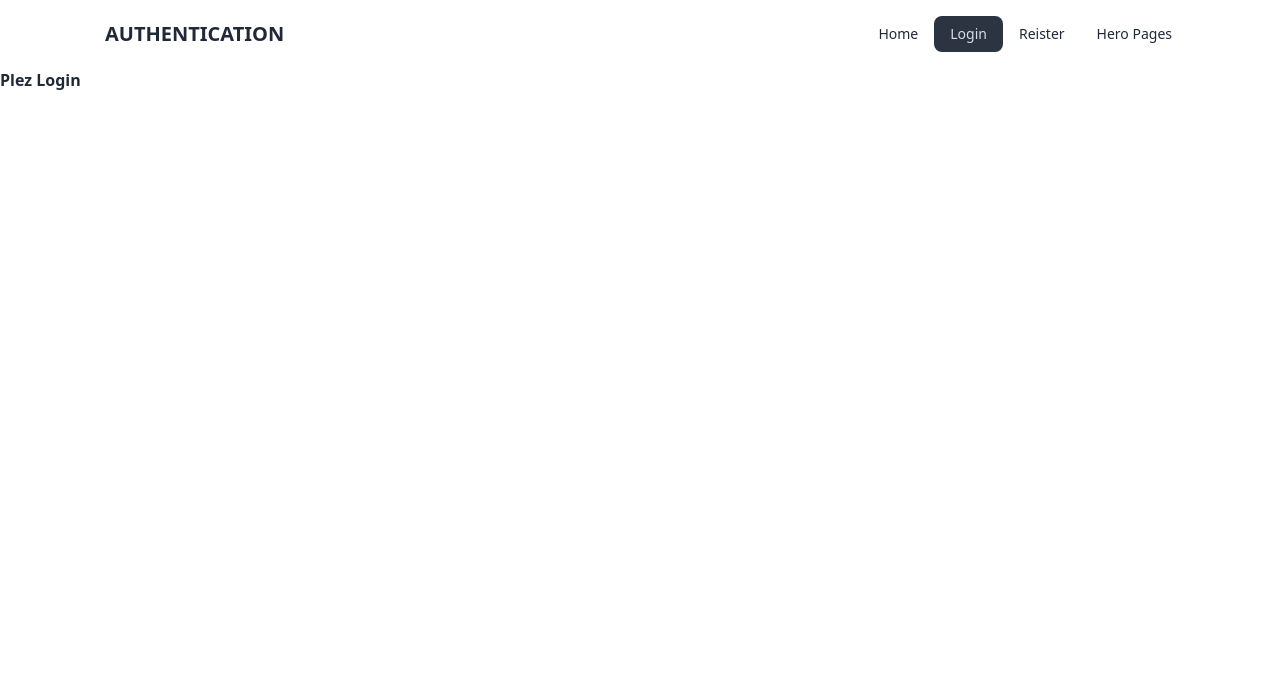
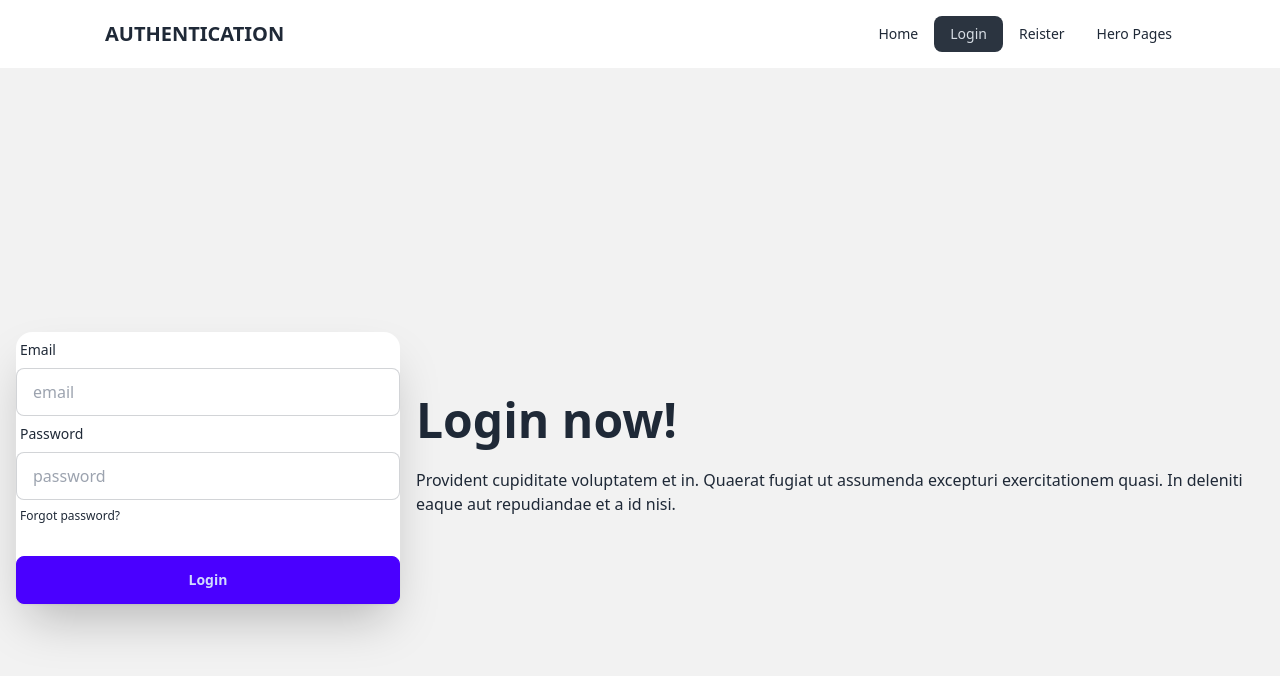
Before and after one commit to Kamrulthedev/Email-Atuntication-Projects, a React (Vite) app: page /Login in a window 1280 px wide. Shown: the top 676 px of the page. Built offline with nearby package versions, Linux system fonts and the light colour scheme.

Commit message:
Register-commit

```diff
--- a/package.json
+++ b/package.json
@@ -15,6 +15,7 @@
     "match-sorter": "^6.3.1",
     "react": "^18.2.0",
     "react-dom": "^18.2.0",
+    "react-icons": "^4.12.0",
     "react-router-dom": "^6.19.0",
     "sort-by": "^1.2.0"
   },
--- a/src/Compunents/Login/Login.jsx
+++ b/src/Compunents/Login/Login.jsx
@@ -3,7 +3,36 @@
 const Login = () => {
     return (
         <div>
-            <h1 className="text-43xl font-bold">Plez Login</h1>
+        <div className="hero min-h-screen bg-base-200">
+  <div className="hero-content flex-col lg:flex-row-reverse">
+    <div className="text-center lg:text-left">
+      <h1 className="text-5xl font-bold">Login now!</h1>
+      <p className="py-6">Provident cupiditate voluptatem et in. Quaerat fugiat ut assumenda excepturi exercitationem quasi. In deleniti eaque aut repudiandae et a id nisi.</p>
+    </div>
+    <div className="card shrink-0 w-full max-w-sm shadow-2xl bg-base-100">
+      <form >
+        <div className="form-control">
+          <label className="label">
+            <span className="label-text">Email</span>
+          </label>
+          <input type="email" placeholder="email" className="input input-bordered" required />
+        </div>
+        <div className="form-control">
+          <label className="label">
+            <span className="label-text">Password</span>
+          </label>
+          <input type="password" placeholder="password" className="input input-bordered" required />
+          <label className="label">
+            <a href="#" className="label-text-alt link link-hover">Forgot password?</a>
+          </label>
+        </div>
+        <div className="form-control mt-6">
+          <button className="btn btn-primary">Login</button>
+        </div>
+      </form>
+    </div>
+  </div>
+</div>
       </div>
     );
 };
--- a/src/Compunents/Reister/Reister.jsx
+++ b/src/Compunents/Reister/Reister.jsx
@@ -1,7 +1,7 @@
 import React, { useState } from 'react';
 import auth from '../firbases/firbaese.init';
 import { createUserWithEmailAndPassword } from 'firebase/auth';
-
+import { FaEye ,FaEyeSlash   } from 'react-icons/fa';
 const Reister = () => {
   const [registerError, setRegisterError] = useState('')
   const [sucsses, setSucsses] = useState('')
@@ -48,13 +48,17 @@
             <form onSubmit={handleRegister} >
                 <input className='border-2 rounded-lg mt-4 p-2 w-80' type="email" placeholder='Your Email' name="email" id="" />
                 <br />
-                <input
-                type={showPassword ? "password": "text"}
+             <div className='relative -mr-4  flex justify-center'>
+             <input
+                type={showPassword ? "text" : "password"}
                 name="password"
                 placeholder='Password'
                 required id=""
                 className="mt-4 border-2  rounded-lg p-2 w-80" />
-                <span onClick={() =>setShowPassword(!showPassword)} className='btn w-12'>Show</span>
+                <span onClick={() =>setShowPassword(!showPassword)} className='  mt-7'>{
+                      showPassword ? <FaEyeSlash></FaEyeSlash>:  <FaEye></FaEye>
+                      }</span>
+             </div>
                 <br />
              <input type="submit"className="mt-4 btn btn-primary border-2  rounded-lg p-2 w-80" required value="REGISTER" id="" />
             </form>
```
Also changed, not shown: 1 other file (tests, documents, lock files or other folders).
